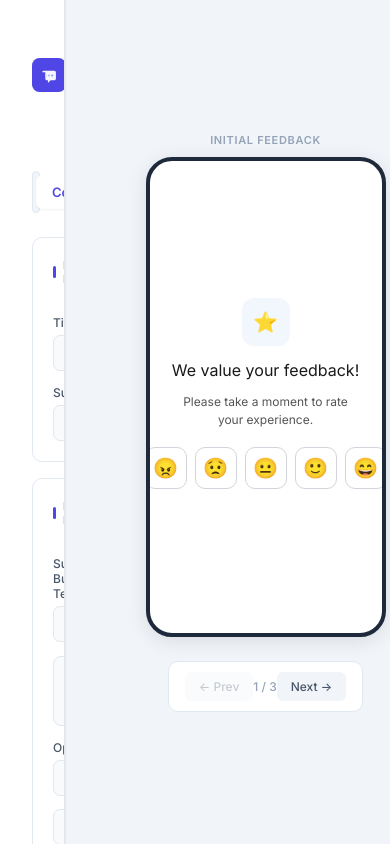
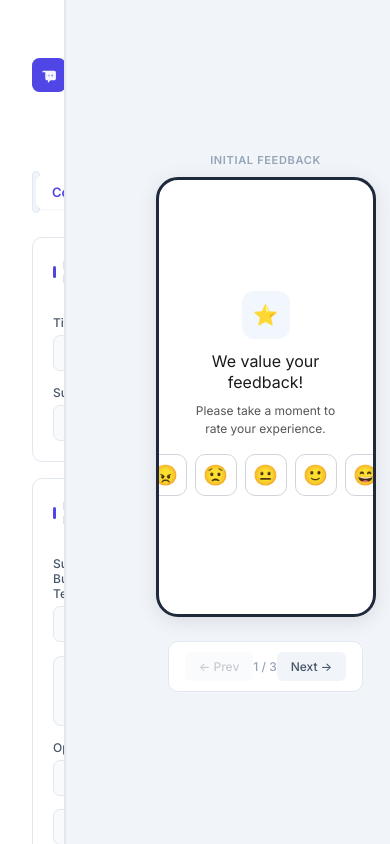
Before and after one commit to jprem97/Campaign_Builder_97, a React (Vite) app: page /builder in a window 390 px wide. Built offline with nearby package versions, Linux system fonts and the light colour scheme.

Commit message:
feat: make thank you page media responsive for mobile screens

```diff
--- a/src/components/MobilePreview.jsx
+++ b/src/components/MobilePreview.jsx
@@ -204,6 +204,7 @@ function ThankYouScreen({ config, styling }) {
 
       {mediaUrl && (
         <div
+          className="thankyou-media-container"
           style={{
             marginTop: "6px",
             width: "100%",
@@ -214,9 +215,11 @@ function ThankYouScreen({ config, styling }) {
           <img
             src={mediaUrl}
             alt="Uploaded media"
+            className="thankyou-media"
             style={{
               maxWidth: "100%",
-              maxHeight: "100px",
+              maxHeight: "25%",
+              minHeight: "60px",
               borderRadius: styling.borderRadius,
               objectFit: "contain",
               border: "1px solid #e5e7eb",
--- a/src/styles/MobilePreview.css
+++ b/src/styles/MobilePreview.css
@@ -121,6 +121,20 @@
   text-align: center;
 }
 
+/* ── Thank You Media ────────────────────────────── */
+
+.thankyou-media-container {
+  flex-shrink: 0;
+}
+
+.thankyou-media {
+  display: block;
+  width: auto;
+  height: auto;
+}
+
+/* ── Responsive ──────────────────────────────────── */
+
 @media (max-width: 900px) {
   .phone {
     width: 240px;
@@ -128,4 +142,28 @@
     border-radius: 26px;
     border-width: 4px;
   }
+
+  .thankyou-media {
+    max-height: 22% !important;
+    min-height: 50px !important;
+  }
 }
+
+@media (max-width: 480px) {
+  .phone {
+    width: 220px;
+    height: 440px;
+    border-radius: 22px;
+    border-width: 3px;
+  }
+
+  .preview-content {
+    padding: 24px 16px;
+    gap: 10px;
+  }
+
+  .thankyou-media {
+    max-height: 20% !important;
+    min-height: 44px !important;
+  }
+}
```
